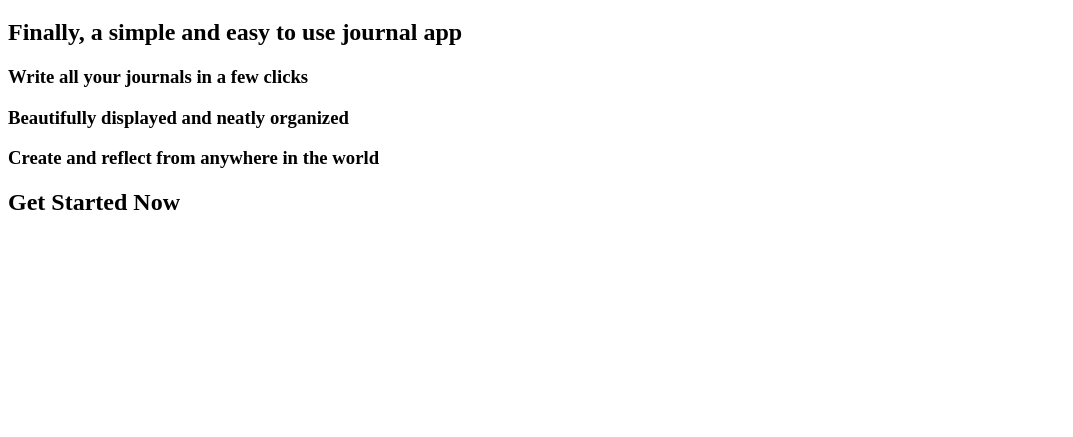
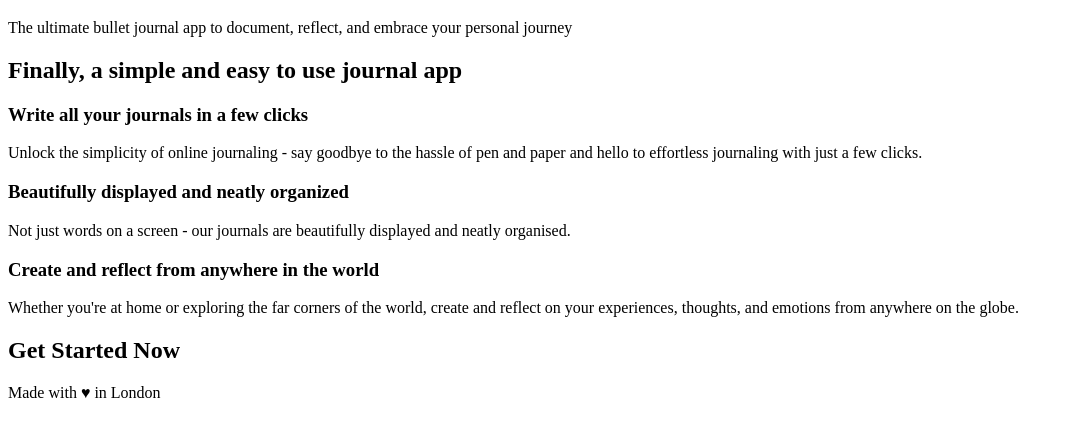
Before and after one commit to prabhupadswain/journal-note-making-application, a plain HTML site: page index.html in a window 1280 px wide. Shown: the part 61-498 px from the top of the page, without its empty margins (0-1073 px from the left). Drawn offline with Linux system fonts and the light colour scheme.

Commit message:
Paragraphs added in this commit

```diff
--- a/index.html
+++ b/index.html
@@ -7,13 +7,33 @@
   </head>
   <body>
     <h1>Mindful living for the digital world</h1>
+    <p>
+      The ultimate bullet journal app to document, reflect, and embrace your
+      personal journey
+    </p>
 
     <h2>Finally, a simple and easy to use journal app</h2>
 
     <h3>Write all your journals in a few clicks</h3>
+    <p>
+      Unlock the simplicity of online journaling - say goodbye to the hassle of
+      pen and paper and hello to effortless journaling with just a few clicks.
+    </p>
+
     <h3>Beautifully displayed and neatly organized</h3>
+    <p>
+      Not just words on a screen - our journals are beautifully displayed and
+      neatly organised.
+    </p>
+
     <h3>Create and reflect from anywhere in the world</h3>
+    <p>
+      Whether you're at home or exploring the far corners of the world, create
+      and reflect on your experiences, thoughts, and emotions from anywhere on
+      the globe.
+    </p>
 
     <h2>Get Started Now</h2>
+    <p>Made with ♥︎ in London</p>
   </body>
 </html>
```
